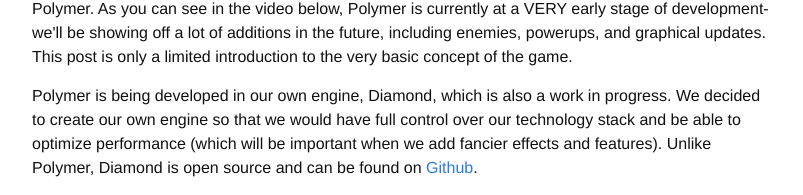
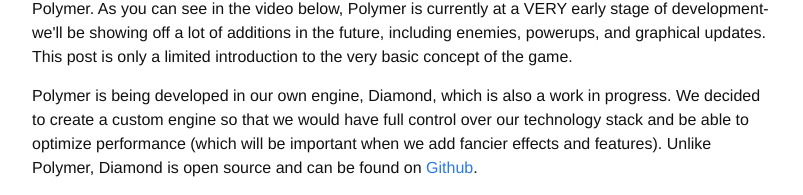
Before and after one commit to luky1971/polymer-games-site, a Jekyll site: the page built from polymer/devlog/_posts/2016-07-02-first.html, in a window 1280 px wide. Shown: the part 386-581 px from the top of the page, without its empty margins (238-1041 px from the left). Built offline with Jekyll 4.4.1, drawn with Linux system fonts in a browser that asks for light colours; comment, search, counter and statistics services are not loaded; grey boxes are pictures that could not be loaded.

Commit message:
Updated first post

```diff
--- a/polymer/devlog/_posts/2016-07-02-first.html
+++ b/polymer/devlog/_posts/2016-07-02-first.html
@@ -14,7 +14,7 @@
 	We like to think of our first game Polymer as a mix between Snake and the bullet hell genre, as you'll be trying to survive against waves of enemies and obstacles while collecting orbs and growing your Polymer. As you can see in the video below, Polymer is currently at a VERY early stage of development- we'll be showing off a lot of additions in the future, including enemies, powerups, and graphical updates. This post is only a limited introduction to the very basic concept of the game.
 </p>
 <p>
-	Polymer is being developed in our own engine, Diamond, which is also a work in progress. We decided to create our own engine so that we would have full control over our technology stack and be able to optimize performance (which will be important when we add fancier effects and features). Unlike Polymer, Diamond is open source and can be found on <a href="https://github.com/luky1971/Diamond" target="_blank">Github</a>.
+	Polymer is being developed in our own engine, Diamond, which is also a work in progress. We decided to create a custom engine so that we would have full control over our technology stack and be able to optimize performance (which will be important when we add fancier effects and features). Unlike Polymer, Diamond is open source and can be found on <a href="https://github.com/luky1971/Diamond" target="_blank">Github</a>.
 </p>
 
 <iframe width="740" height="416" src="https://www.youtube.com/embed/LANgbBuvt60" frameborder="0" allowfullscreen></iframe>
```
